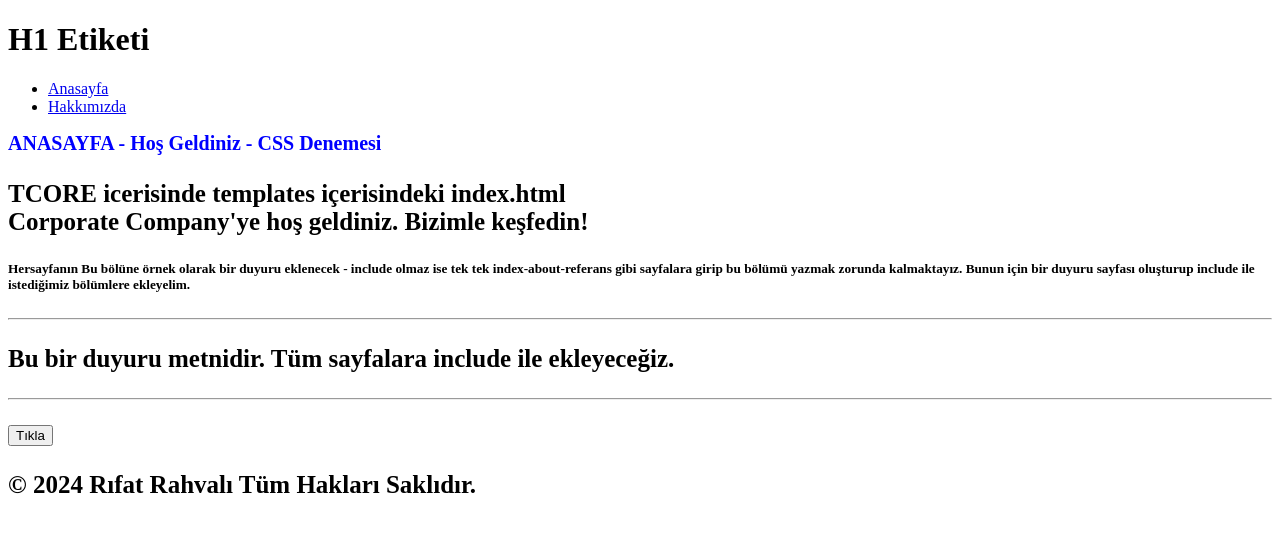
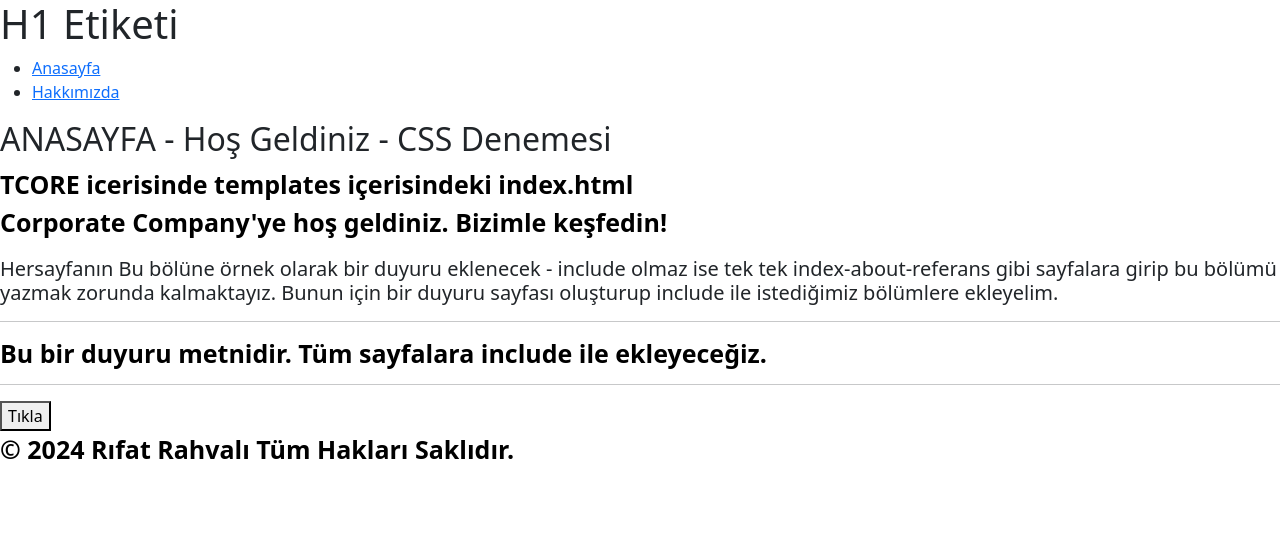
Before and after one commit to rifatrahvali/corporate, a Django app: template tcore/templates/index.html in a window 1280 px wide. Shown: the top 533 px of the page. Run offline with Django 3.2, Linux system fonts and the light colour scheme; the template is opened without the code that fills it, so the values that code supplies are empty.

Commit message:
bootstrap cdn ekledim

```diff
--- a/templates/base.html
+++ b/templates/base.html
@@ -8,6 +8,10 @@
     <meta name="keywords" content="{% block page_keywords %}{%endblock %}">
     <title>{% block title %} Title Etiketi {% endblock title %}</title>
     <link rel="stylesheet" href="{% static 'css/style.css' %}">
+    <link href="https://cdn.jsdelivr.net/npm/bootstrap@5.3.3/dist/css/bootstrap.min.css"
+        rel="stylesheet" integrity="sha384-QWTKZyjpPEjISv5WaRU9OFeRpok6YctnYmDr5pNlyT2bRjXh0JMhjY6hW+ALEwIH" crossorigin="anonymous">
+
+    <link rel="stylesheet" href="https://cdn.jsdelivr.net/npm/bootstrap-icons@1.11.3/font/bootstrap-icons.min.css">
     {% block extracss %} {% endblock %}
 </head>
 <body>
@@ -32,6 +36,8 @@
     </footer>
 
     <script src=" {% static 'js/script.js' %} "></script>
+    <script src="https://cdn.jsdelivr.net/npm/bootstrap@5.3.3/dist/js/bootstrap.bundle.min.js"
+        integrity="sha384-YvpcrYf0tY3lHB60NNkmXc5s9fDVZLESaAA55NDzOxhy9GkcIdslK1eN7N6jIeHz" crossorigin="anonymous"></script>
     {% block js_files %} {% endblock %}
 </body>
 </html>
```
